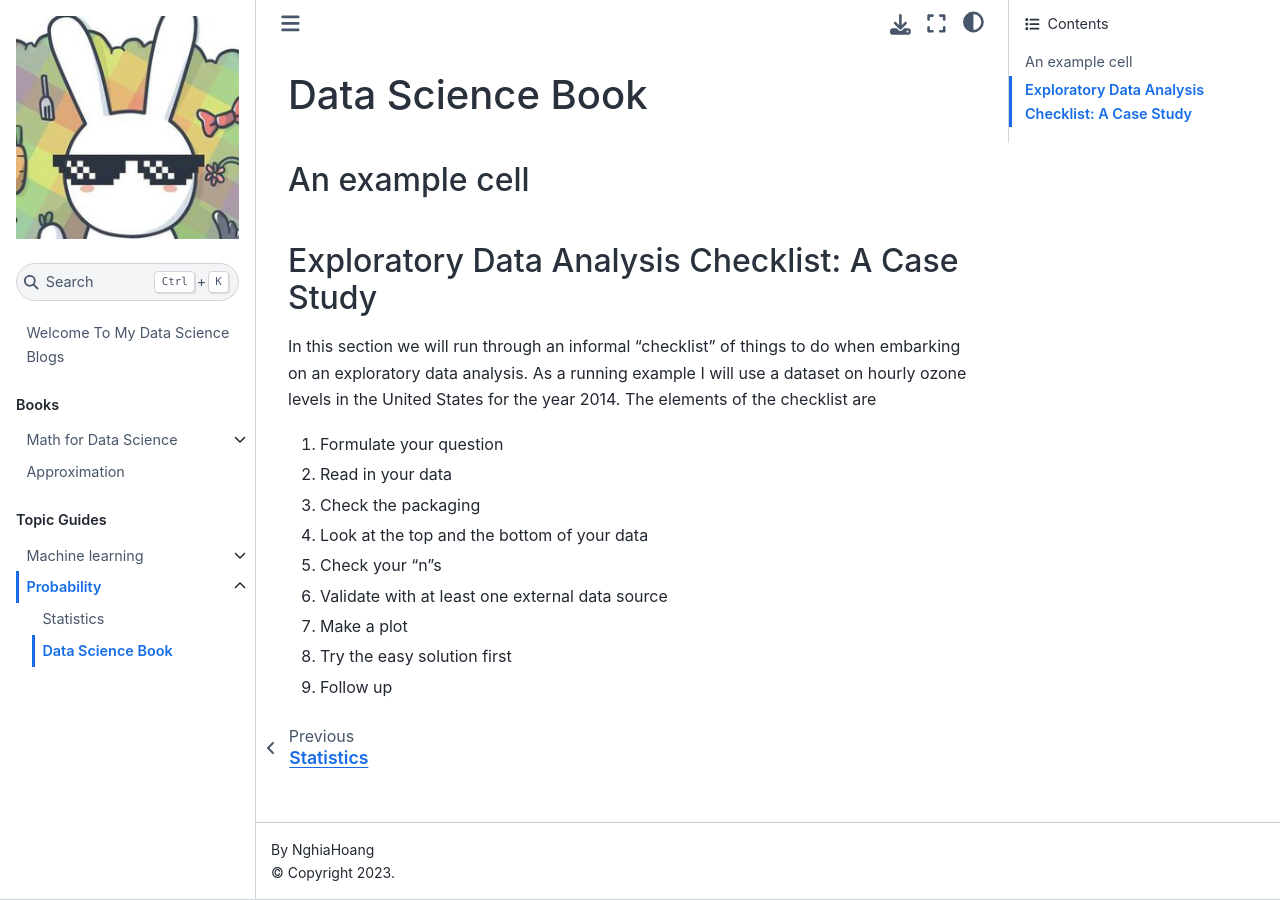
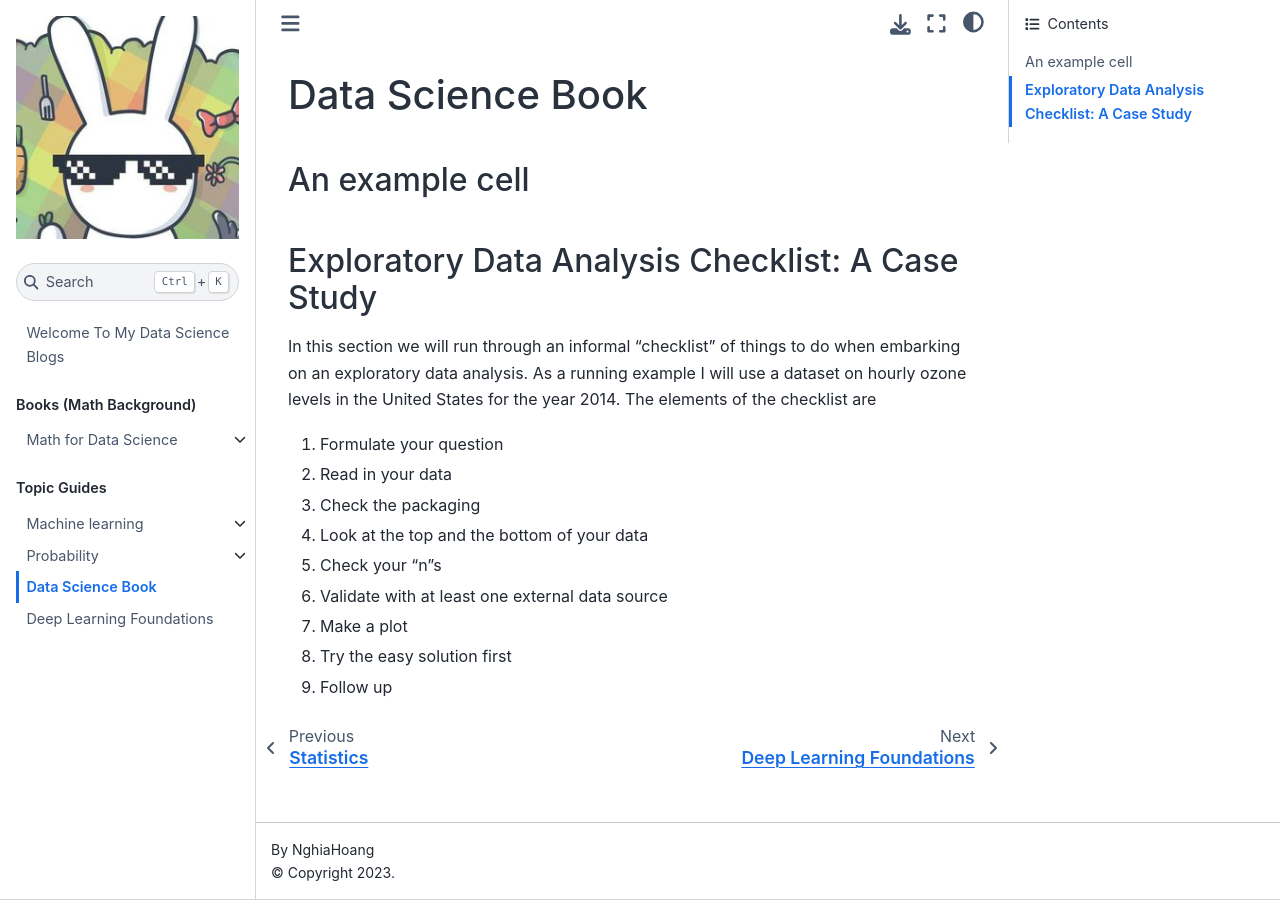
Before and after one commit to kenakai16/kenakai16.github.io, a Jupyter Book: the page built from book/Exploratory.md, in a window 1280 px wide. Built offline with Jupyter Book 1.0.4 settings and Sphinx 7.4.7 and the Sphinx Book theme 1.1.4, drawn with Linux system fonts in a browser that asks for light colours.

Commit message:
chore: synchronize table of contents (_toc.yml)

```diff
--- a/_toc.yml
+++ b/_toc.yml
@@ -1,13 +1,14 @@
 format: jb-book
 root: intro
 parts:
-- caption: Books
+- caption: Books (Math Background)
   chapters:
   - file: book/intro
     sections:
     - file: book/math_background/Number
     - file: book/math_background/Integration
-  - file: book/math_background/Approximation
+    - file: book/math_background/Calculus
+    - file: book/math_background/Approximation
 
 - caption: Topic Guides
   chapters:
@@ -15,13 +16,14 @@
     sections:
     - file: book/machine_learning/Linear Algebra
     - file: book/machine_learning/Methodology for usage
+    - file: book/machine_learning/Supervised Learning
+    - file: book/machine_learning/Unsupervised Learning
     - file: book/machine_learning/Distributed Learning
-      sections:
-      - file: book/machine_learning/Supervised Learning
-      - file: book/machine_learning/Unsupervised Learning
-    - file: book/math_background/Calculus
 
   - file: book/probability/intro
     sections:
     - file: book/statistics/intro
-    - file: book/Exploratory
+
+  - file: book/Exploratory
+
+  - file: book/deep_learning/intro
```
